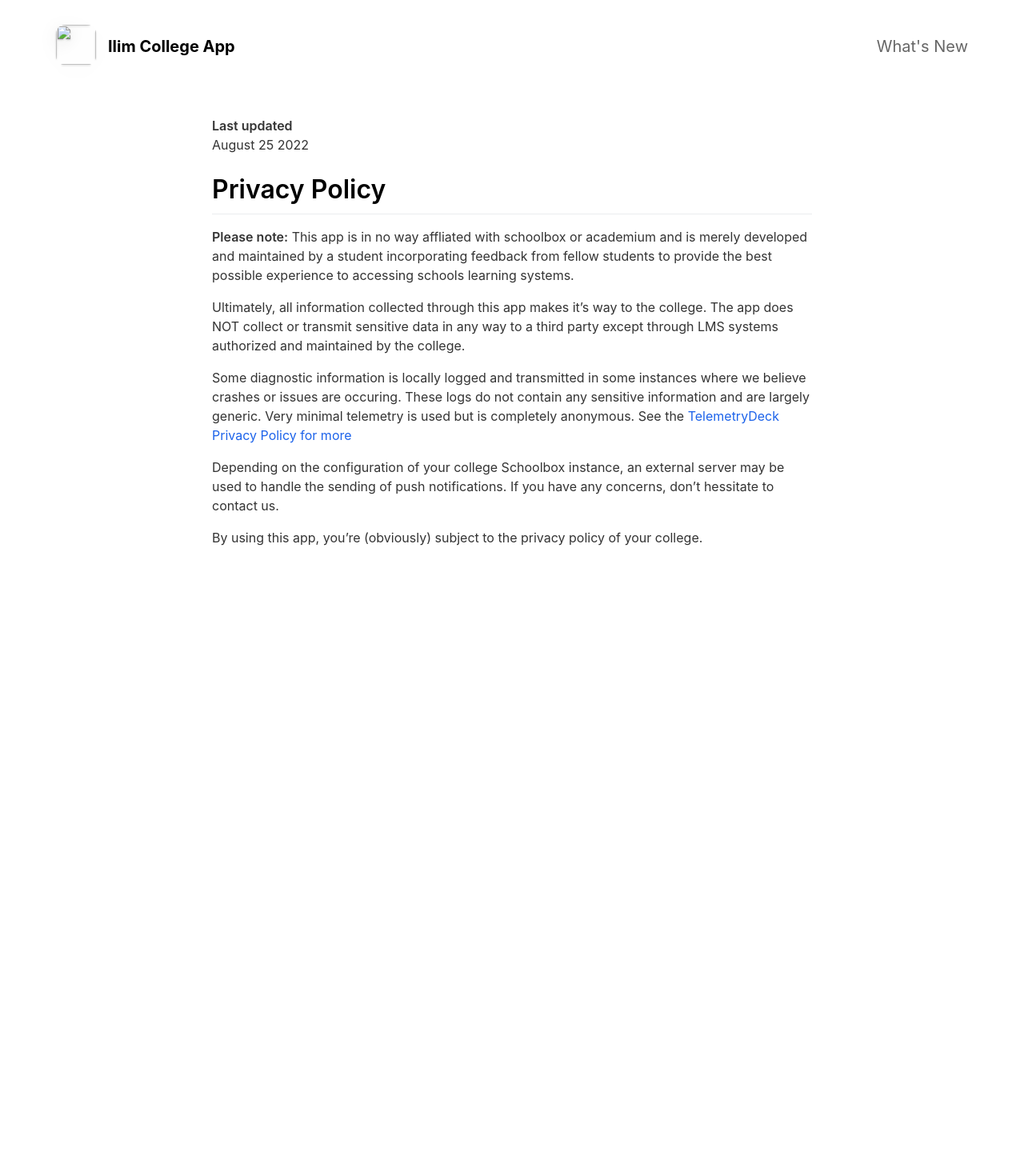
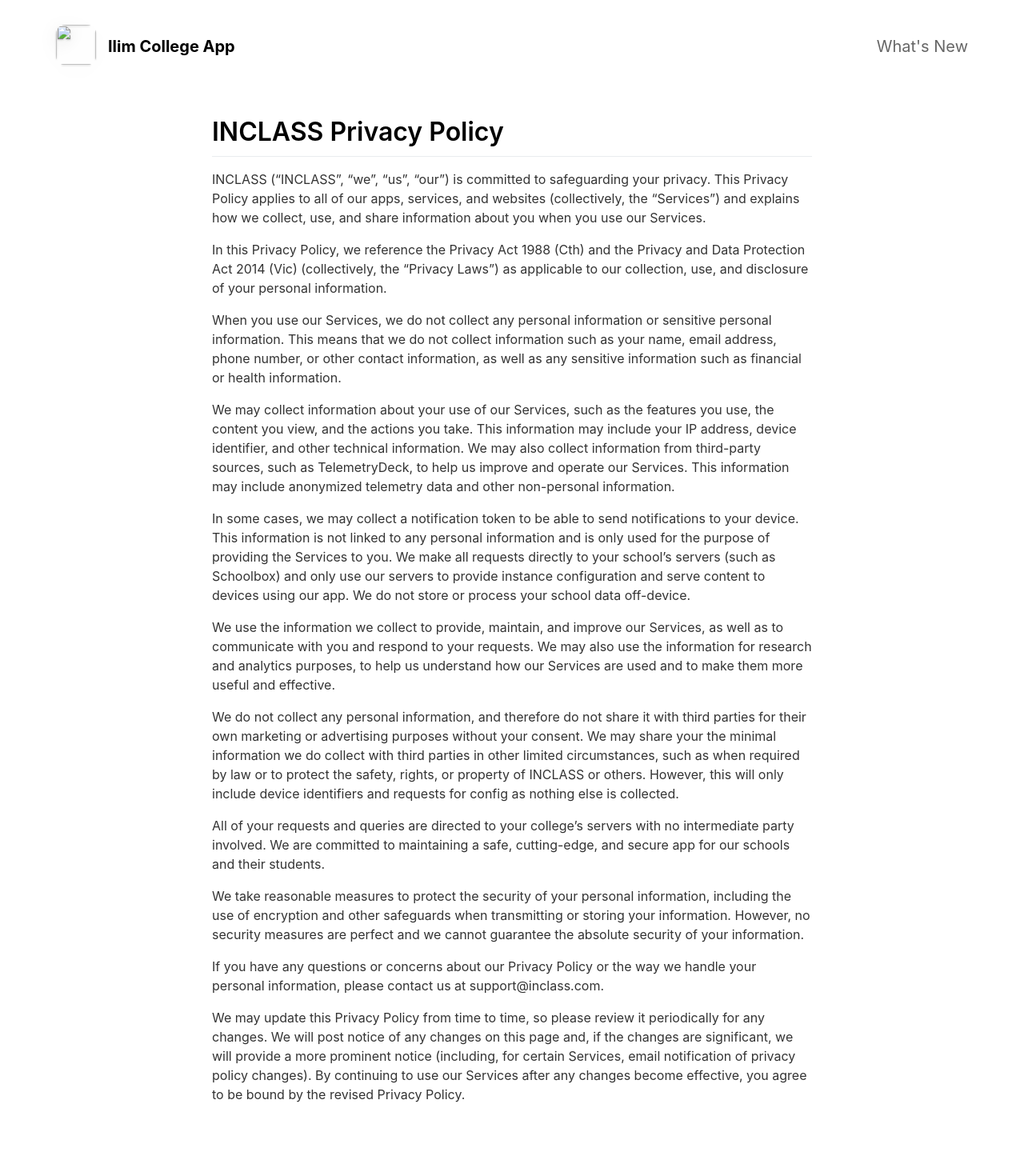
Before and after one commit to Brahmah/ilim-app, a Jekyll site: the page built from _pages/privacypolicy.md, in a window 1280 px wide. Shown: the whole page at 80% size. Built offline with Jekyll 4.4.1, drawn with Linux system fonts in a browser that asks for light colours; nearby versions of some CDN libraries; before the commit the page ends 900 px from its top, so only the background shows below that.

Commit message:
Update privacypolicy.md

```diff
--- a/_pages/privacypolicy.md
+++ b/_pages/privacypolicy.md
@@ -4,17 +4,27 @@ title: Privacy Policy
 include_in_header: false
 ---
 
-**Last updated**
-August 25 2022
+# INCLASS Privacy Policy
 
-# Privacy Policy
+INCLASS ("INCLASS", "we", "us", "our") is committed to safeguarding your privacy. This Privacy Policy applies to all of our apps, services, and websites (collectively, the "Services") and explains how we collect, use, and share information about you when you use our Services.
 
-**Please note:** This app is in no way affliated with schoolbox or academium and is merely developed and maintained by a student incorporating feedback from fellow students to provide the best possible experience to accessing schools learning systems.
+In this Privacy Policy, we reference the Privacy Act 1988 (Cth) and the Privacy and Data Protection Act 2014 (Vic) (collectively, the "Privacy Laws") as applicable to our collection, use, and disclosure of your personal information.
 
-Ultimately, all information collected through this app makes it's way to the college. The app does NOT collect or transmit sensitive data in any way to a third party except through LMS systems authorized and maintained by the college.
+When you use our Services, we do not collect any personal information or sensitive personal information. This means that we do not collect information such as your name, email address, phone number, or other contact information, as well as any sensitive information such as financial or health information.
 
-Some diagnostic information is locally logged and transmitted in some instances where we believe crashes or issues are occuring. These logs do not contain any sensitive information and are largely generic. Very minimal telemetry is used but is completely anonymous. See the [TelemetryDeck Privacy Policy for more](https://telemetrydeck.com/pages/privacy-policy.html)
+We may collect information about your use of our Services, such as the features you use, the content you view, and the actions you take. This information may include your IP address, device identifier, and other technical information. We may also collect information from third-party sources, such as TelemetryDeck, to help us improve and operate our Services. This information may include anonymized telemetry data and other non-personal information.
 
-Depending on the configuration of your college Schoolbox instance, an external server may be used to handle the sending of push notifications. If you have any concerns, don't hessitate to contact us.
+In some cases, we may collect a notification token to be able to send notifications to your device. This information is not linked to any personal information and is only used for the purpose of providing the Services to you.
+We make all requests directly to your school's servers (such as Schoolbox) and only use our servers to provide instance configuration and serve content to devices using our app. We do not store or process your school data off-device.
 
-By using this app, you're (obviously) subject to the privacy policy of your college.
+We use the information we collect to provide, maintain, and improve our Services, as well as to communicate with you and respond to your requests. We may also use the information for research and analytics purposes, to help us understand how our Services are used and to make them more useful and effective.
+
+We do not collect any personal information, and therefore do not share it with third parties for their own marketing or advertising purposes without your consent. We may share your the minimal information we do collect with third parties in other limited circumstances, such as when required by law or to protect the safety, rights, or property of INCLASS or others. However, this will only include device identifiers and requests for config as nothing else is collected.
+
+All of your requests and queries are directed to your college's servers with no intermediate party involved. We are committed to maintaining a safe, cutting-edge, and secure app for our schools and their students.
+
+We take reasonable measures to protect the security of your personal information, including the use of encryption and other safeguards when transmitting or storing your information. However, no security measures are perfect and we cannot guarantee the absolute security of your information.
+
+If you have any questions or concerns about our Privacy Policy or the way we handle your personal information, please contact us at support@inclass.com.
+
+We may update this Privacy Policy from time to time, so please review it periodically for any changes. We will post notice of any changes on this page and, if the changes are significant, we will provide a more prominent notice (including, for certain Services, email notification of privacy policy changes). By continuing to use our Services after any changes become effective, you agree to be bound by the revised Privacy Policy.
```
